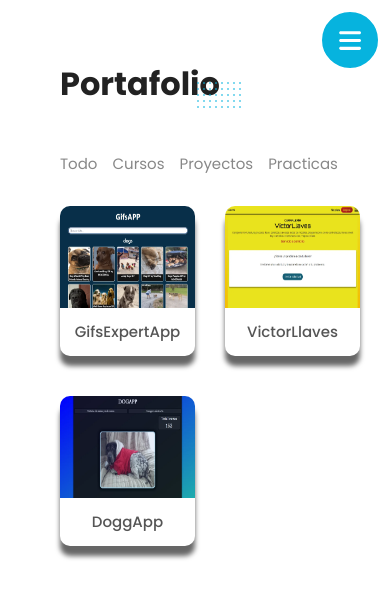
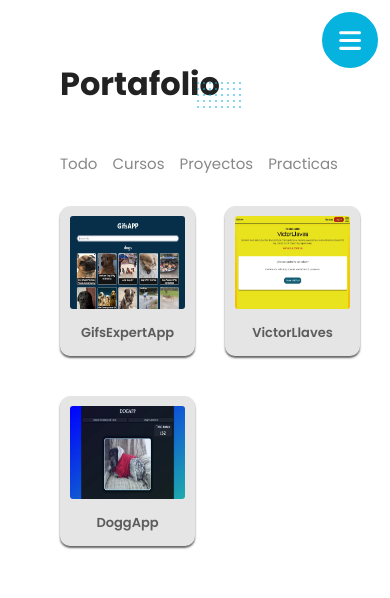
Before and after one commit to NSHN1999/MiPortafolio, a React (Vite) app: page /portafolio/folio in a window 390 px wide. Shown: the top 598 px of the page. Built offline with nearby package versions, Linux system fonts and the light colour scheme.

Commit message:
CardWeb modificada

```diff
--- a/src/portafolio/styles/CardWeb.module.css
+++ b/src/portafolio/styles/CardWeb.module.css
@@ -2,10 +2,13 @@
 .galeria__card{
     flex-basis: 32%;
     display: flex;
+    padding: 1rem 1rem 0 1rem ;
     flex-direction: column;
-    box-shadow: 0 10px 5px rgba(0, 0, 0, 0.6);
+    background-color: rgba(0,0,0, 0.1);
+    box-shadow: 0rem 0.2rem 0.2rem rgba(0, 0, 0, 0.6);
     justify-content: center;
     align-items: center;
+    border-radius: 0.5rem;
     margin-bottom: 4rem;
 }
 
@@ -13,6 +16,7 @@
     width: 100%;
     flex-basis: 68%;
     box-sizing: border-box;
+    border-radius: 0.3rem;
     overflow: hidden;
     position: relative;
 }
@@ -38,6 +42,7 @@
     bottom: -100%;
     transition: 200ms;
     cursor: pointer;
+    text-align: center;
 }
 
 .galeria__categoria{
@@ -63,11 +68,16 @@
 
 .galeria__title{
     flex-basis: 32%;
+    display: flex;
+    align-items: center;
+    justify-content: center;
+    padding: 0;
     font-size: 1.7rem;
     line-height: 1.7rem;
     padding: 1.5rem 0;
     font-weight: bold;
     text-align: center;
+    color: rgba(0, 0, 0, 0.6);
 }
 
 @media ( max-width: 800px){
@@ -90,7 +100,7 @@
     }
 
     .galeria__title{
-        font-size: 1.5rem;
-        font-weight: 500;
+        font-size: 1.3rem;
+        font-weight: 600;
     }
 }
```
